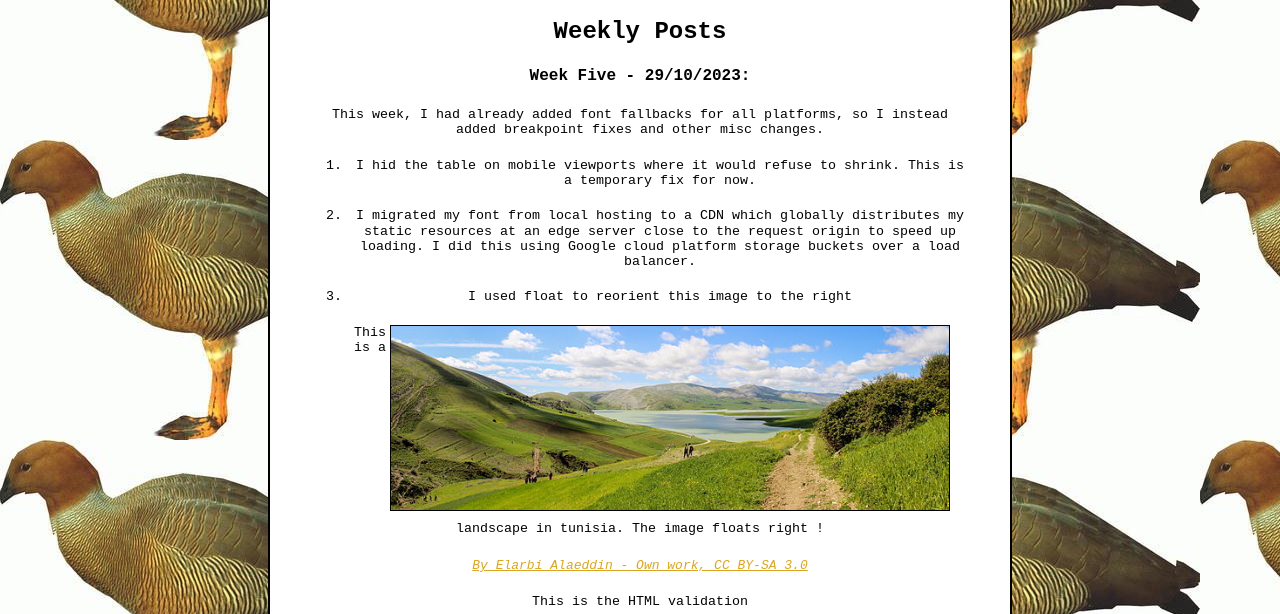
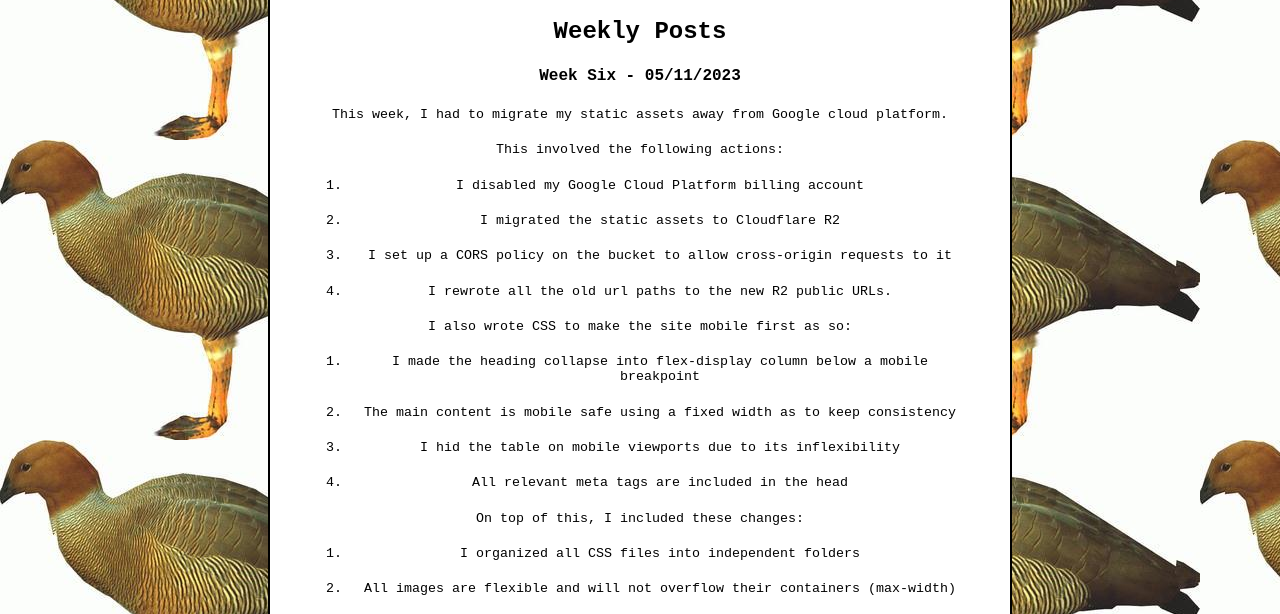
Before and after one commit to shrapnelnet/journal, a plain HTML site: page index.html in a window 1280 px wide. Shown: the part 160-774 px from the top of the page. Drawn offline with Linux system fonts and the light colour scheme; a web font is replaced by a local one.

Commit message:
week 6 additions

```diff
--- a/index.html
+++ b/index.html
@@ -26,6 +26,28 @@
             <h1>Learning Journal</h1>
             <h2>Weekly Posts</h2>
             <article>
+                <h4>Week Six - <time datetime="2023-11-05">05/11/2023</time></h4>
+                <p>This week, I had to migrate my static assets away from Google cloud platform.</p>
+                <p>This involved the following actions:</p>
+                <ol>
+                    <li>I disabled my Google Cloud Platform billing account</li>
+                    <li>I migrated the static assets to Cloudflare R2</li>
+                    <li>I set up a CORS policy on the bucket to allow cross-origin requests to it</li>
+                    <li>I rewrote all the old url paths to the new R2 public URLs.</li>
+                </ol>
+                <p>I also wrote CSS to make the site mobile first as so:</p>
+                <ol>
+                    <li>I made the heading collapse into flex-display column below a mobile breakpoint</li>
+                    <li>The main content is mobile safe using a fixed width as to keep consistency</li>
+                    <li>I hid the table on mobile viewports due to its inflexibility</li>
+                    <li>All relevant meta tags are included in the head</li>
+                </ol>
+                <p>On top of this, I included these changes:</p>
+                <ol>
+                    <li>I organized all CSS files into independent folders</li>
+                    <li>All images are flexible and will not overflow their containers (max-width)</li>
+                </ol>
+                <img src="/img/week6/week6val.png" alt="Week 6 validation screenshot">
                 <h4>Week Five - <time datetime="2023-10-29">29/10/2023</time>:</h4>
                 <p>This week, I had already added font fallbacks for all platforms, so I instead added breakpoint fixes and other misc changes.</p>
                 <ol>
```
Also changed, not shown: img/week6/week6val.png (added), 1 other file.
